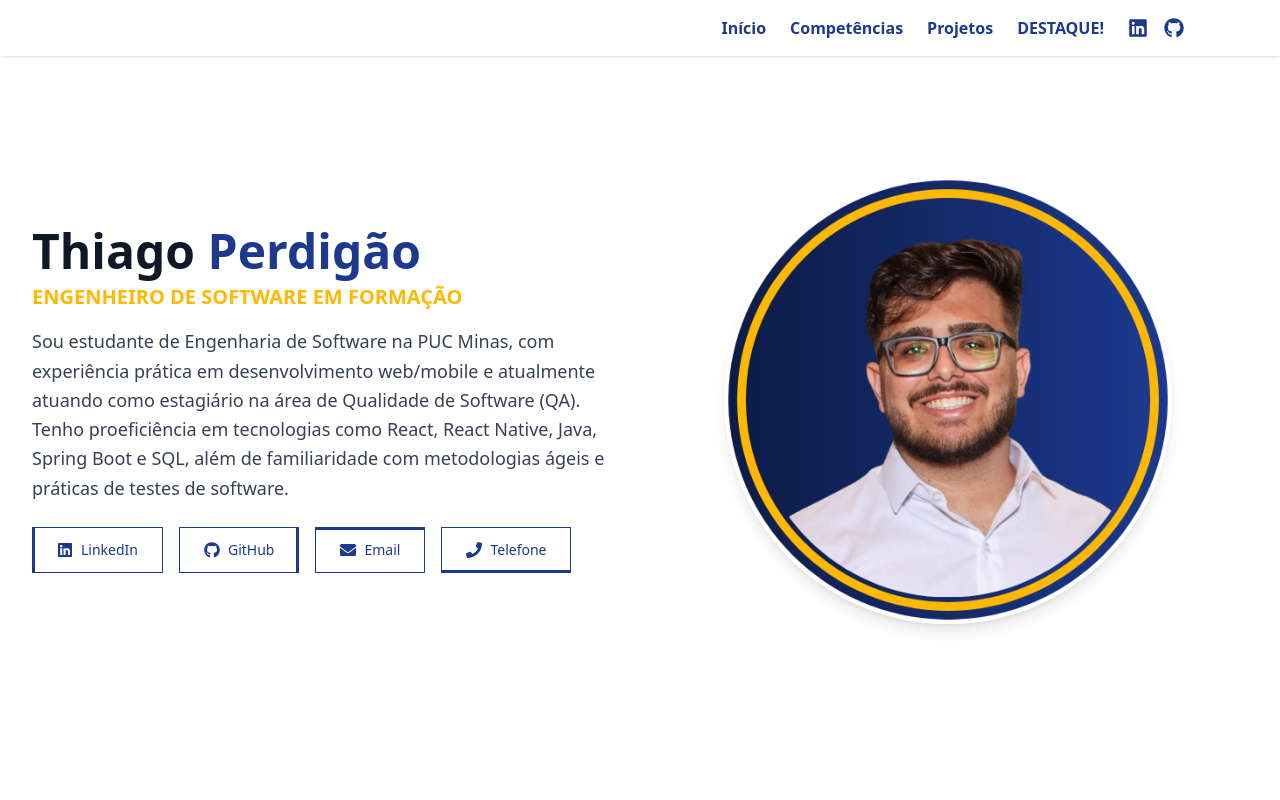
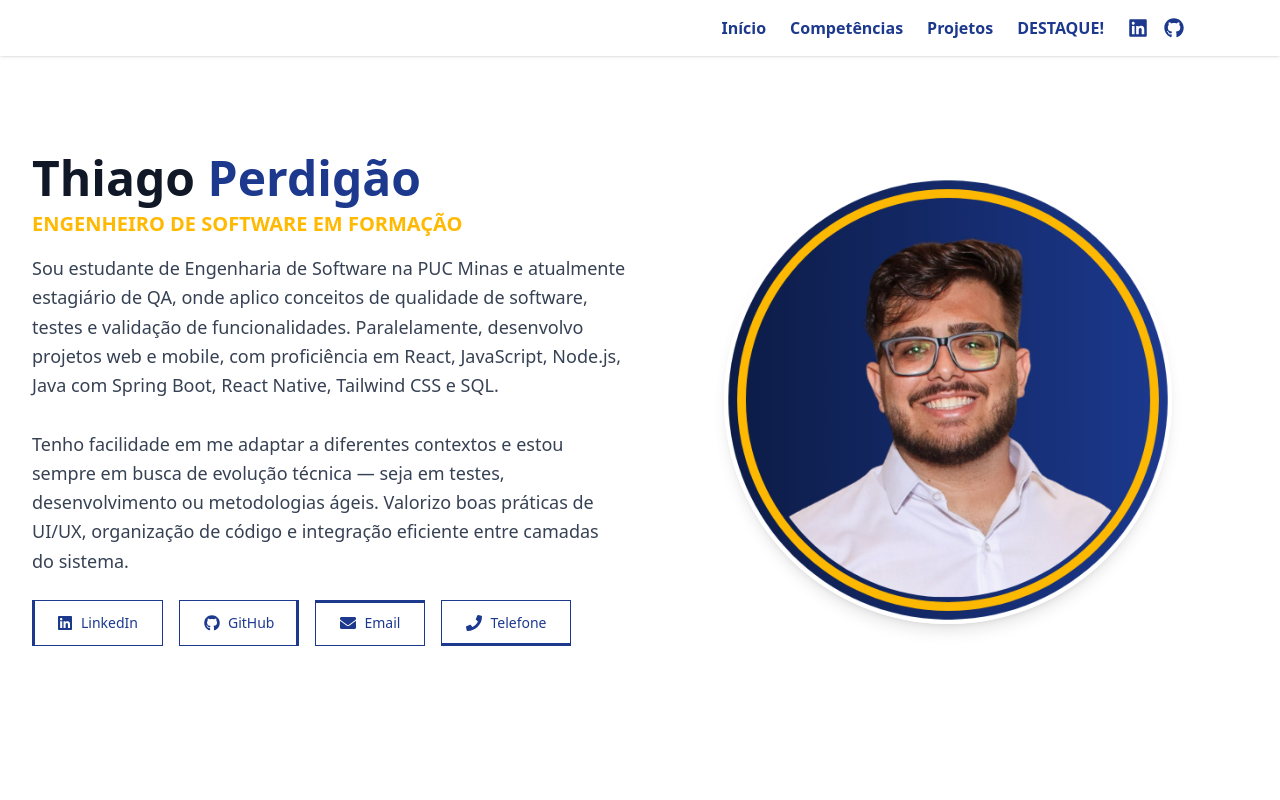
Before and after one commit to ThiagoPerdigao/showcase, a React (Vite) app: page / in a window 1280 px wide. Shown: the top 800 px of the page. Built offline with nearby package versions, Linux system fonts and the light colour scheme.

Commit message:
melhoria bio

```diff
--- a/src/components/banner.tsx
+++ b/src/components/banner.tsx
@@ -21,7 +21,9 @@ const Banner = () => {
           </h1>
           <h2 className="text-xl font-semibold text-amber-400 mt-2">ENGENHEIRO DE SOFTWARE EM FORMAÇÃO</h2>
           <p className="mt-4 text-base text-pretty text-gray-700 sm:text-lg/relaxed">
-          Sou estudante de Engenharia de Software na PUC Minas, com experiência prática em desenvolvimento web/mobile e atualmente atuando como estagiário na área de Qualidade de Software (QA). Tenho proeficiência em tecnologias como React, React Native, Java, Spring Boot e SQL, além de familiaridade com metodologias ágeis e práticas de testes de software.
+          Sou estudante de Engenharia de Software na PUC Minas e atualmente estagiário de QA, onde aplico conceitos de qualidade de software, testes e validação de funcionalidades. Paralelamente, desenvolvo projetos web e mobile, com proficiência em React, JavaScript, Node.js, Java com Spring Boot, React Native, Tailwind CSS e SQL.
+<br /><br />
+          Tenho facilidade em me adaptar a diferentes contextos e estou sempre em busca de evolução técnica — seja em testes, desenvolvimento ou metodologias ágeis. Valorizo boas práticas de UI/UX, organização de código e integração eficiente entre camadas do sistema.
           </p>
           <div className="mt-6 flex flex-wrap gap-4">
             <a
```
